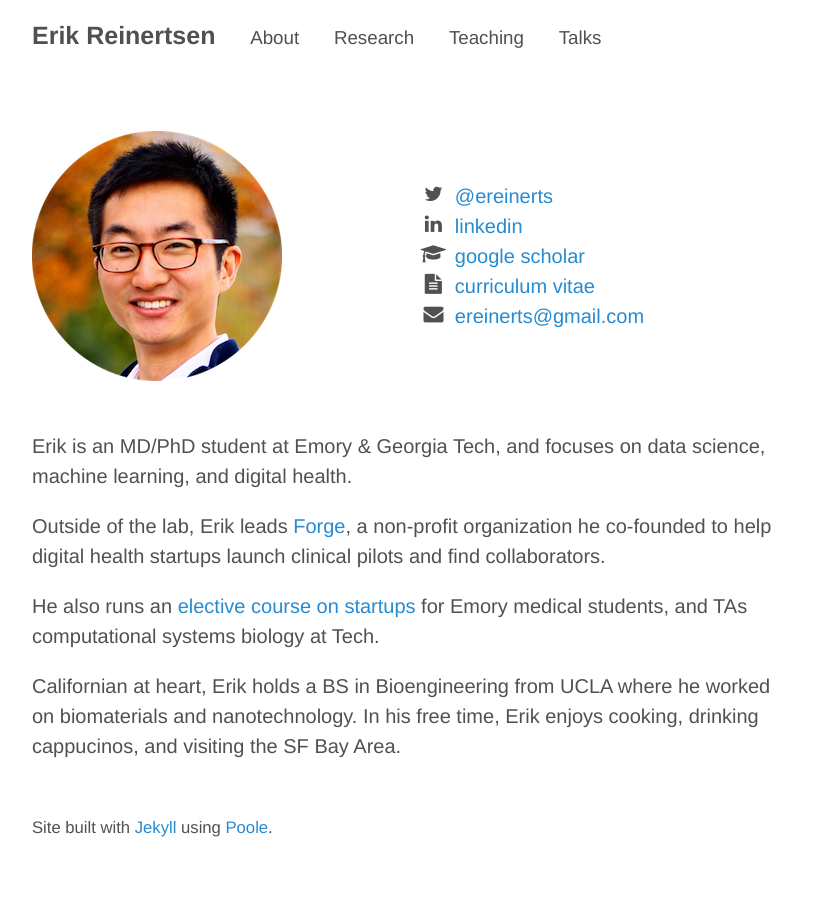
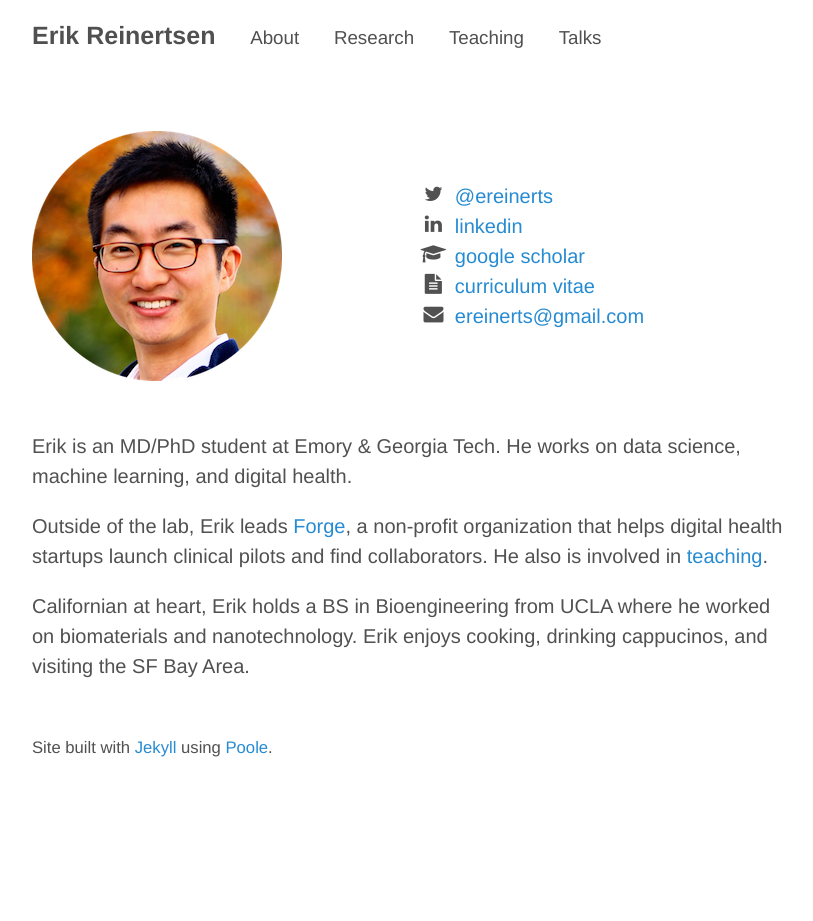
Before and after one commit to erikr/erikr.github.io, a Jekyll site: the page built from about.md, in a window 1280 px wide. Shown: the whole page, without its empty margins (228-1041 px from the left). Built offline with Jekyll 4.4.1, drawn with Linux system fonts in a browser that asks for light colours; nearby versions of some CDN libraries; after the commit the page ends 900 px from its top, so only the background shows below that.

Commit message:
revised bio and teaching

```diff
--- a/about.md
+++ b/about.md
@@ -19,13 +19,11 @@ title: ""
     </div>
 </div>
 
-Erik is an MD/PhD student at Emory & Georgia Tech, and focuses on data science, machine learning, and digital health.
+Erik is an MD/PhD student at Emory & Georgia Tech. He works on data science, machine learning, and digital health.
 
-Outside of the lab, Erik leads [Forge](http://forgehealth.org), a non-profit organization he co-founded to help digital health startups launch clinical pilots and find collaborators.
+Outside of the lab, Erik leads [Forge](http://forgehealth.org), a non-profit organization that helps digital health startups launch clinical pilots and find collaborators. He also is involved in [teaching](http://erikreinertsen.com/teaching).
 
-He also runs an [elective course on startups](http://erikreinertsen.com/iemed/) for Emory medical students, and TAs computational systems biology at Tech.
-
-Californian at heart, Erik holds a BS in Bioengineering from UCLA where he worked on biomaterials and nanotechnology. In his free time, Erik enjoys cooking, drinking cappucinos, and visiting the SF Bay Area.
+Californian at heart, Erik holds a BS in Bioengineering from UCLA where he worked on biomaterials and nanotechnology. Erik enjoys cooking, drinking cappucinos, and visiting the SF Bay Area.
 
 <footer class="footer">
 <small><br>
```
Also changed, not shown: teaching.md (+1 -3 lines).
